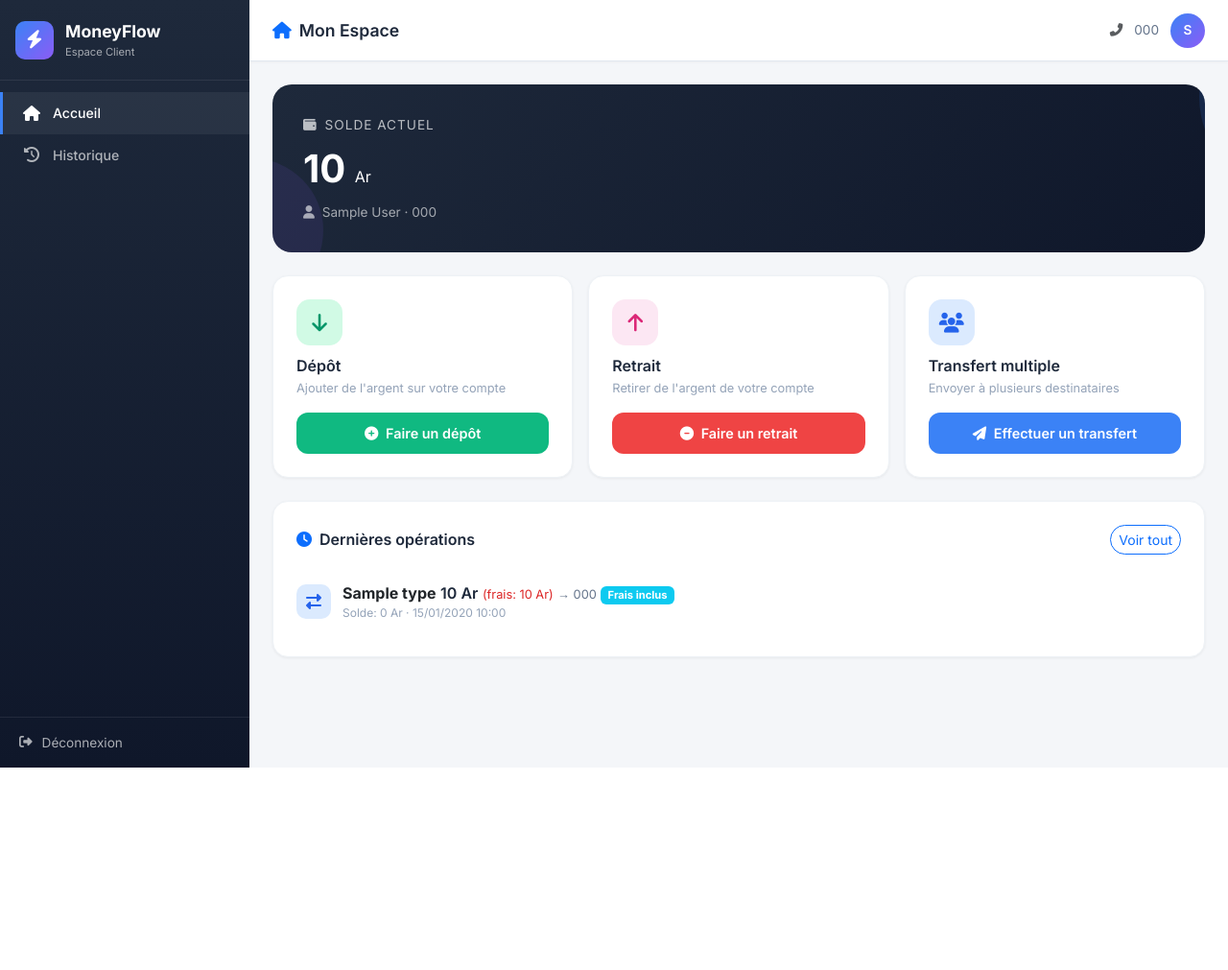
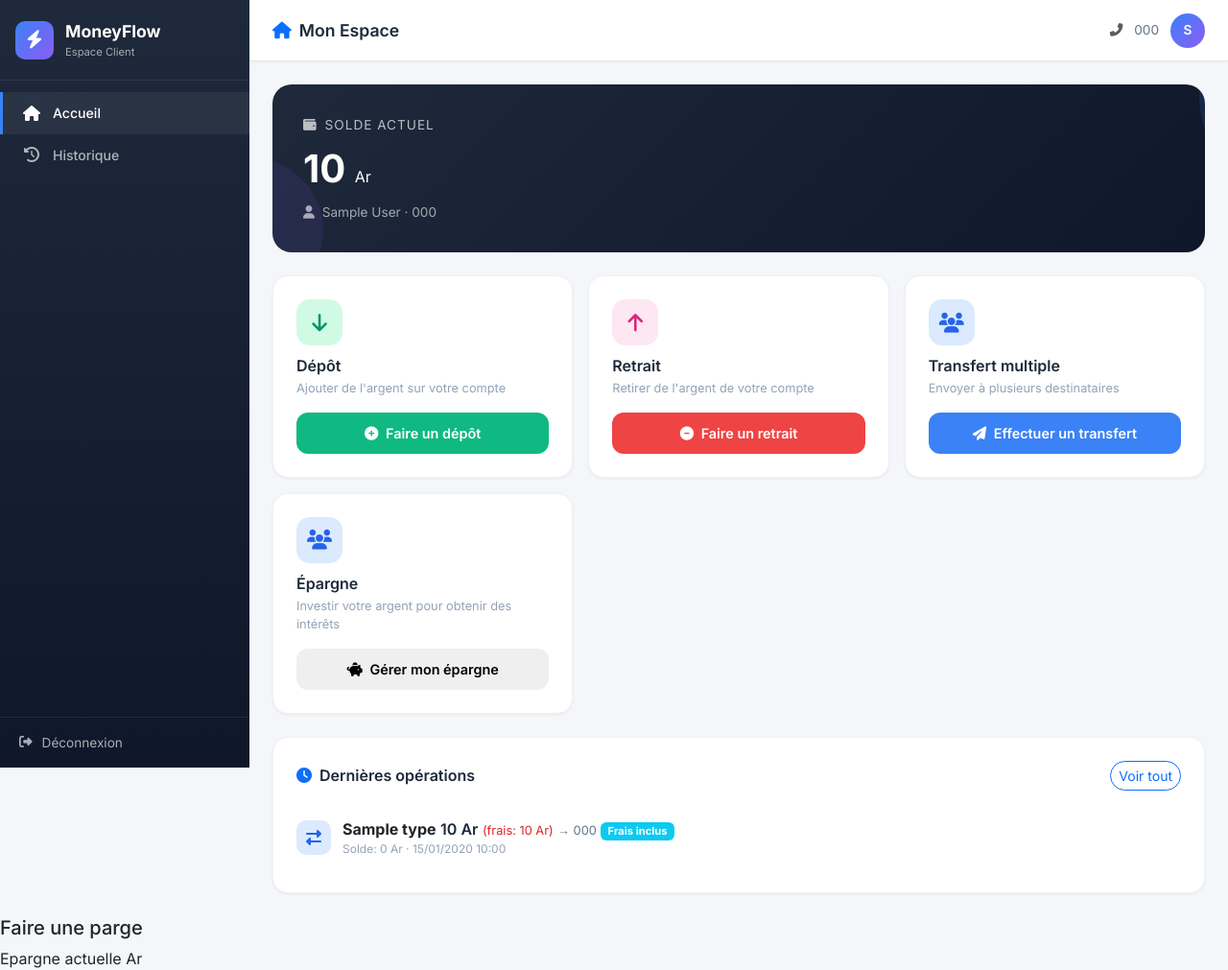
Before and after one commit to ZTiti2006N/ExamenProjetFinal-S4Info, a CodeIgniter 4 app: the page made by app/Views/client/dashboard.php in a window 1280 px wide. Shown: the whole page at 96% size. Before the commit the page ends 800 px from the top, so only its background shows below. Run offline with PHP 8.4 and a stand-in for CodeIgniter, Linux system fonts and the light colour scheme; the template is opened without the code that fills it: most values are stand-ins (such as "Sample title", 1, 10 or a date in 2020); some libraries are stand-ins or nearby versions.

Commit message:
Gestion d'epargne Client and option client

```diff
--- a/app/Controllers/OperationTypes.php
+++ b/app/Controllers/OperationTypes.php
@@ -176,4 +176,6 @@ class OperationTypes extends BaseController
 
         return view('operation_types/detail', $data);
     }
+
+
 }
--- a/app/Views/client/dashboard.php
+++ b/app/Views/client/dashboard.php
@@ -248,6 +248,16 @@
                             </button>
                         </div>
                     </div>
+                    <div class="col-md-4">
+                        <div class="action-card">
+                            <div class="action-icon" style="background:#dbeafe;color:#2563eb;"><i class="fas fa-users"></i></div>
+                            <h6>Épargne</h6>
+                            <p>Investir votre argent pour obtenir des intérêts</p>
+                            <button class="btn-action btn-savings" data-bs-toggle="modal" data-bs-target="#savingsModal">
+                                <i class="fas fa-piggy-bank me-1"></i> Gérer mon épargne
+                            </button>
+                        </div>
+                    </div>
                 </div>
 
                 <div class="row">
@@ -322,6 +332,12 @@
         </div>
     </div>
 
+    <!--MODAL EPARGNE (a prendre ou valider à partir du solde actuelle) -->
+<h5>Faire une parge </h5>
+<Label>Epargne actuelle</Label>
+<span>Ar</span>
+
+
     <!-- MODAL RETRAIT (avec option inclure frais) -->
     <div class="modal fade" id="withdrawalModal" tabindex="-1">
         <div class="modal-dialog">
@@ -361,6 +377,7 @@
             </div>
         </div>
     </div>
+
 
     <!-- MODAL TRANSFERT MULTIPLE -->
     <div class="modal fade" id="transferModal" tabindex="-1">
--- a/app/Views/client/history.php
+++ b/app/Views/client/history.php
@@ -231,6 +231,7 @@ i<!DOCTYPE html>
                                     <th>Solde avant</th>
                                     <th>Solde après</th>
                                     <th>Statut</th>
+                                    <th>Epargne</th>
                                 </tr>
                             </thead>
                             <tbody>
--- a/writable/database/base.sql
+++ b/writable/database/base.sql
@@ -45,6 +45,7 @@ CREATE TABLE IF NOT EXISTS accounts (
     id              INTEGER PRIMARY KEY AUTOINCREMENT,
     client_id       INTEGER NOT NULL UNIQUE,               -- Un seul compte par client
     balance         DECIMAL(15,2) NOT NULL DEFAULT 0.00,   -- Solde actuel
+    epargne_balance DECIMAL(15,2) NOT NULL DEFAULT 0.00,   -- Solde d'épargne
     created_at      DATETIME DEFAULT CURRENT_TIMESTAMP,
     updated_at      DATETIME DEFAULT CURRENT_TIMESTAMP,
     FOREIGN KEY (client_id) REFERENCES clients(id)
```
Also changed, not shown: Taches.md (+10 -5 lines), app/Controllers/Client.php (+22 -0 lines), writable/database/examfinal.db.
